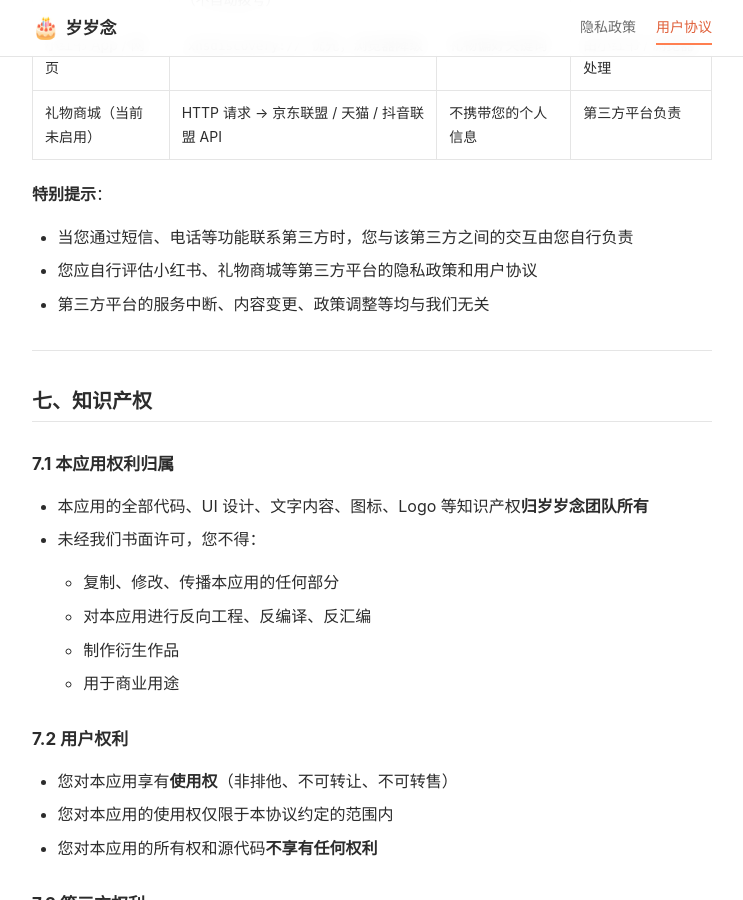
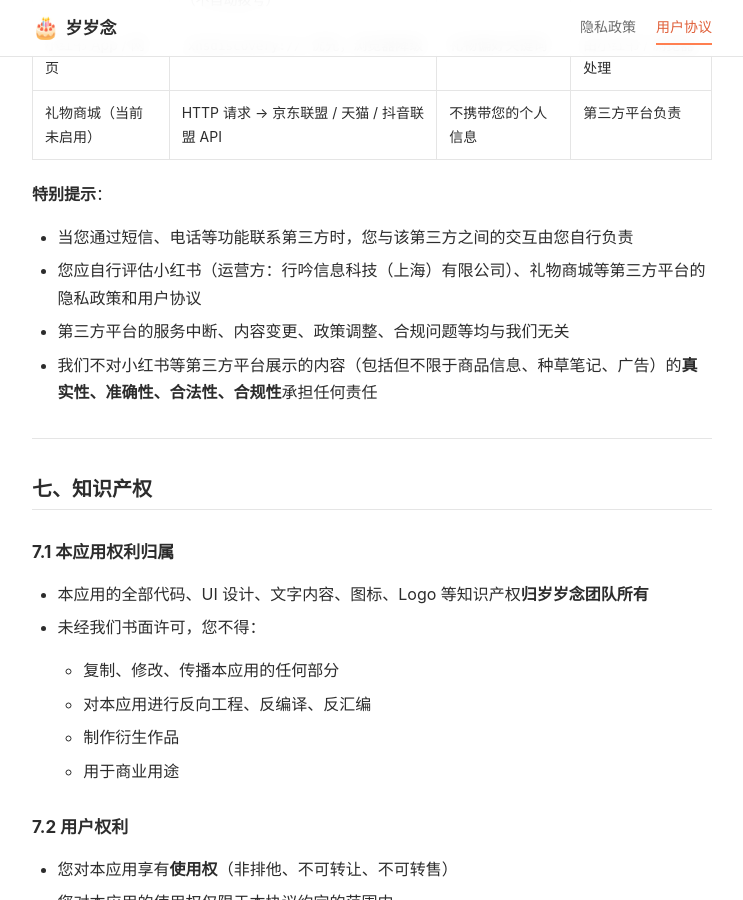
Before and after one commit to 995011402/suisuinian-privacy, a Jekyll site: the page built from terms.md, in a window 1280 px wide and 900 px high, scrolled down 5468 px. Shown: the whole window, without its empty margins (268-1011 px from the left). Built offline with Jekyll 4.4.1, drawn with Linux system fonts in a browser that asks for light colours; some of the changed text lies outside the part shown.

Commit message:
优化 terms.md：小红书责任强化、休眠例外、删除多余语言条款

```diff
--- a/terms.md
+++ b/terms.md
@@ -186,8 +186,9 @@ last_updated: 2026年09月04日
 
 **特别提示**：
 - 当您通过短信、电话等功能联系第三方时，您与该第三方之间的交互由您自行负责
-- 您应自行评估小红书、礼物商城等第三方平台的隐私政策和用户协议
-- 第三方平台的服务中断、内容变更、政策调整等均与我们无关
+- 您应自行评估小红书（运营方：行吟信息科技（上海）有限公司）、礼物商城等第三方平台的隐私政策和用户协议
+- 第三方平台的服务中断、内容变更、政策调整、合规问题等均与我们无关
+- 我们不对小红书等第三方平台展示的内容（包括但不限于商品信息、种草笔记、广告）的**真实性、准确性、合法性、合规性**承担任何责任
 
 ---
 
@@ -303,6 +304,8 @@ last_updated: 2026年09月04日
 - 严重危害本应用或其他用户安全
 - 长达 24 个月未使用本应用（账号 / 设备休眠）
 
+**例外**：如您虽长期未使用但仍保留本应用安装且未主动卸载，**不视为休眠**。您可随时重新打开 App 继续使用。
+
 ### 11.3 终止后的效力
 
 - 协议终止后，第五条（用户内容与数据）的数据删除规则继续有效
```
Also changed, not shown: other parts of terms.md (+0 -4 lines).
